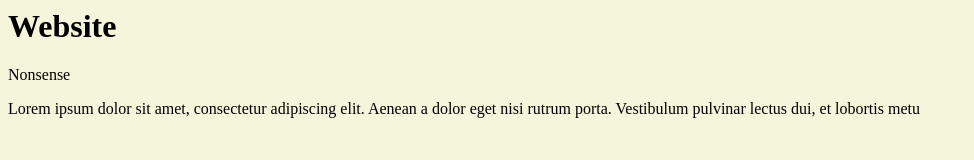
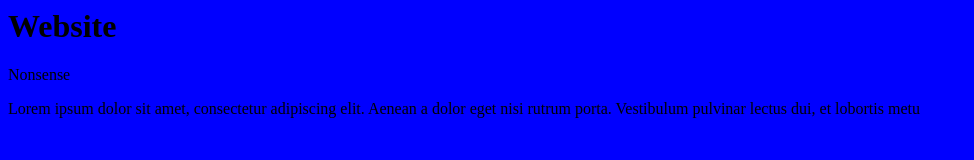
Before and after one commit to OwenEngler/project, a plain HTML site: page index.html in a window 1280 px wide. Shown: the whole page, without its empty margins (0-974 px from the left). Drawn offline with Linux system fonts and the light colour scheme.

Commit message:
Update index.html

```diff
--- a/index.html
+++ b/index.html
@@ -5,7 +5,7 @@
     <meta name="viewport" content="width=device-width, initial-scale=1.0">
     <title>Document</title>
 </head>
-<body style="background-color: beige;">
+<body style="background-color: blue;">
     <h1>Website</h1>
     <p>Nonsense</p>
     <p>Lorem ipsum dolor sit amet, consectetur adipiscing elit. Aenean a dolor eget nisi rutrum porta. Vestibulum pulvinar lectus dui, et lobortis metu</p>
```
